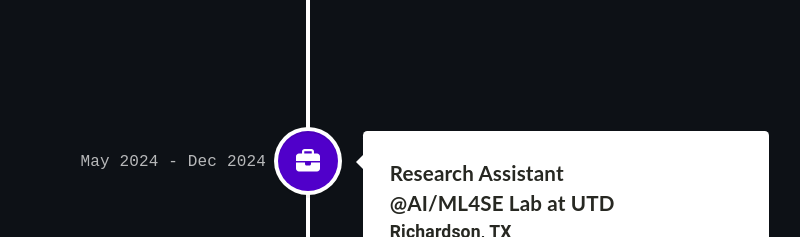
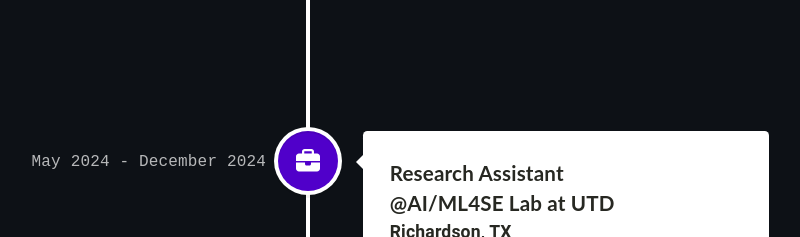
Before and after one commit to swetha0404/MESFolio, a React (Create React App) app: page / in a window 1280 px wide. Shown: the part 1880-2117 px from the top of the page, without its empty margins (332-1132 px from the left). Built offline with nearby package versions, Linux system fonts and the light colour scheme.

Commit message:
fixed dates on timeline

```diff
--- a/src/components/Timeline.tsx
+++ b/src/components/Timeline.tsx
@@ -16,7 +16,7 @@ function Timeline() {
             className="vertical-timeline-element--work"
             contentStyle={{ background: 'white', color: 'rgb(39, 40, 34)' }}
             contentArrowStyle={{ borderRight: '7px solid  white' }}
-            date="Mar 2025 - present"
+            date="March 2025 - present"
             iconStyle={{ background: '#5000ca', color: 'rgb(39, 40, 34)' }}
             icon={<FontAwesomeIcon icon={faBriefcase} />}
           >
@@ -29,7 +29,7 @@ function Timeline() {
 
           <VerticalTimelineElement
             className="vertical-timeline-element--work"
-            date="May 2024 - Dec 2024"
+            date="May 2024 - December 2024"
             iconStyle={{ background: '#5000ca', color: 'rgb(39, 40, 34)' }}
             icon={<FontAwesomeIcon icon={faBriefcase} />}
           >
@@ -42,7 +42,7 @@ function Timeline() {
 
           <VerticalTimelineElement
             className="vertical-timeline-element--work"
-            date="2021 - 2021"
+            date="August 2024 - December 2024"
             iconStyle={{ background: '#5000ca', color: 'rgb(39, 40, 34)' }}
             icon={<FontAwesomeIcon icon={faBriefcase} />}
           >
@@ -68,7 +68,7 @@ function Timeline() {
 
           <VerticalTimelineElement
             className="vertical-timeline-element--work"
-            date="Apr 2021 - Apr 2022"
+            date="April 2021 - April 2022"
             iconStyle={{ background: '#5000ca', color: 'rgb(39, 40, 34)' }}
             icon={<FontAwesomeIcon icon={faBriefcase} />}
           >
```
